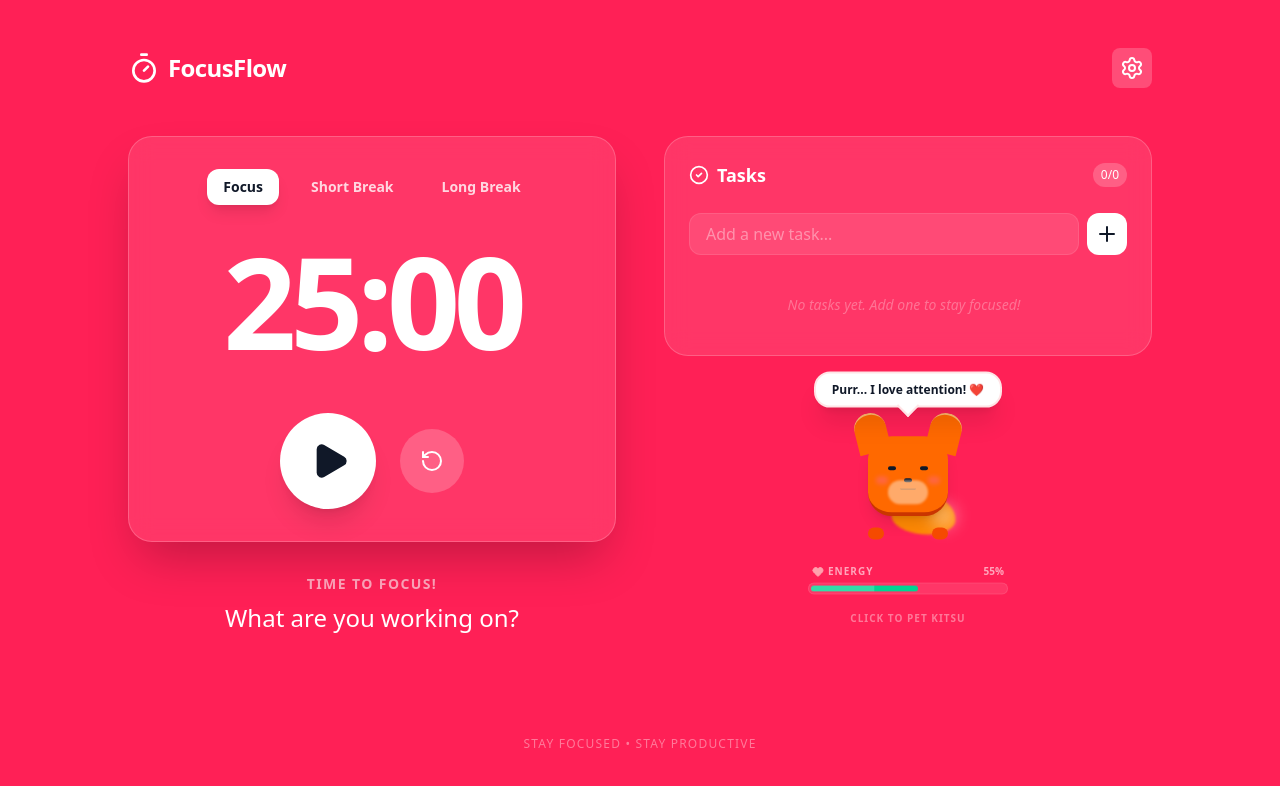
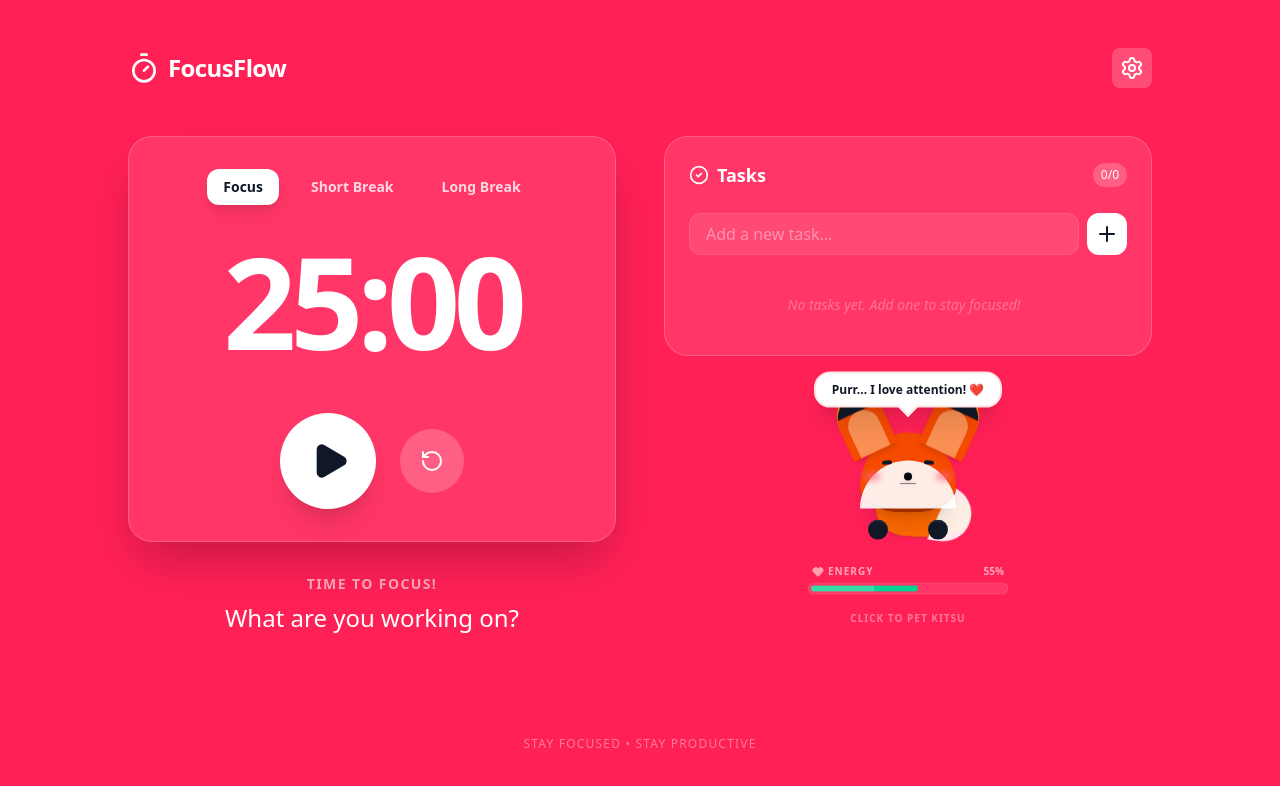
Before and after one commit to MedlHesedh/Masancgap-Pomodoro, a React (Vite) app: page / in a window 1280 px wide. Both pictures are taken after a click on the element 908 px from the left and 479 px from the top of the page. Shown: the top 786 px of the page. Built offline with nearby package versions, Linux system fonts and the light colour scheme.

Commit message:
feat(sprite): Enhance Kitsune sprite animations and appearance
Refine the Kitsune sprite's tail and body animations to provide more expressive states for sleeping, sad, and happy moods. Update the tail's shape and blur for a more visually appealing fluffy texture.

```diff
--- a/src/App.tsx
+++ b/src/App.tsx
@@ -30,88 +30,76 @@ const KitsuneSprite = ({ energy, isPetting }: { energy: number; isPetting: boole
   const isSleeping = energy === 0;
   const isSad = energy > 0 && energy < 30;
   const isHappy = energy >= 80;
-  const isNormal = !isSleeping && !isSad && !isHappy;
 
   return (
     <div className="relative w-32 h-32 flex items-center justify-center">
-      {/* Tail */}
+      {/* Fluffy Tail */}
       <motion.div
         animate={{
-          rotate: isSleeping ? 0 : isHappy ? [0, 25, 0] : isSad ? [0, 5, 0] : [0, 15, 0],
-          scale: isSleeping ? 0.9 : isHappy ? 1.1 : isSad ? 0.95 : 1
+          rotate: isSleeping ? 0 : isHappy ? [0, 40, 0] : isSad ? [0, 5, 0] : [0, 25, 0],
+          scale: isSleeping ? 0.9 : isHappy ? 1.2 : isSad ? 0.95 : 1
         }}
         transition={{
-          duration: isHappy ? 0.8 : isSad ? 3 : 2,
+          duration: isHappy ? 0.5 : isSad ? 3 : 2,
           repeat: Infinity,
           ease: "easeInOut"
         }}
-        className="absolute bottom-4 right-4 w-16 h-10 bg-orange-400 rounded-full origin-left blur-[1px]"
-        style={{ borderRadius: '50% 50% 50% 50% / 60% 60% 40% 40%' }}
+        className="absolute bottom-4 right-0 w-24 h-14 bg-orange-500 rounded-full origin-left blur-[0.5px] shadow-sm"
+        style={{ borderRadius: '30% 70% 70% 30% / 50% 50% 50% 50%' }}
       >
-        <div className="absolute right-0 top-1/2 -translate-y-1/2 w-6 h-6 bg-white rounded-full opacity-40 blur-sm" />
+        {/* Tail Tip (White) */}
+        <div className="absolute right-0 top-0 bottom-0 w-10 bg-white rounded-r-full opacity-90"
+             style={{ clipPath: 'polygon(40% 0%, 100% 0%, 100% 100%, 0% 100%)' }} />
       </motion.div>
 
-      {/* Body */}
+      {/* Body & Head */}
       <motion.div
         animate={{
-          scaleY: isSleeping ? 0.8 : isHappy ? [1, 1.05, 1] : 1,
-          scaleX: isHappy ? [1, 1.02, 1] : 1,
-          y: isPetting ? [0, -8, 0] : isSleeping ? 8 : isSad ? 3 : isHappy ? [0, -4, 0] : 0
+          scaleY: isSleeping ? 0.7 : isHappy ? [1, 1.1, 1] : 1,
+          scaleX: isHappy ? [1, 1.05, 1] : 1,
+          y: isPetting ? [0, -12, 0] : isSleeping ? 12 : isSad ? 5 : isHappy ? [0, -6, 0] : 0
         }}
-        transition={{ duration: isHappy ? 1.5 : 2, repeat: Infinity, ease: "easeInOut" }}
-        className="relative w-20 h-20 bg-orange-500 rounded-3xl shadow-lg border-b-4 border-orange-700 flex items-center justify-center"
+        transition={{ duration: isHappy ? 1 : 2, repeat: Infinity, ease: "easeInOut" }}
+        className="relative w-24 h-20 bg-orange-600 shadow-xl border-b-4 border-orange-800 flex items-center justify-center"
+        style={{ borderRadius: '50% 50% 45% 45% / 70% 70% 30% 30%' }}
       >
-        {/* Ears */}
-        <motion.div
-          animate={{
-            rotate: isSleeping ? -40 : isHappy ? [-10, 10, -10] : isSad ? -25 : -15,
-            y: isHappy ? -2 : 0
-          }}
-          transition={{ duration: 0.5, repeat: Infinity }}
-          className="absolute -top-6 -left-2 w-8 h-10 bg-orange-500 rounded-t-full border-t-2 border-orange-300 origin-bottom"
-        />
-        <motion.div
-          animate={{
-            rotate: isSleeping ? 40 : isHappy ? [10, -10, 10] : isSad ? 25 : 15,
-            y: isHappy ? -2 : 0
-          }}
-          transition={{ duration: 0.5, repeat: Infinity }}
-          className="absolute -top-6 -right-2 w-8 h-10 bg-orange-500 rounded-t-full border-t-2 border-orange-300 origin-bottom"
-        />
+        {/* White Muzzle/Chest */}
+        <div className="absolute bottom-0 w-full h-12 bg-white/90 rounded-t-[50%] blur-[0.5px]"
+             style={{ borderRadius: '50% 50% 0 0 / 100% 100% 0 0' }} />
 
-        {/* Face */}
-        <div className="relative w-full h-full flex flex-col items-center justify-center pt-2">
-          {/* Eyes */}
-          <div className="flex gap-6">
+        {/* Face Content */}
+        <div className="relative w-full h-full flex flex-col items-center justify-center pt-1 z-10">
+          {/* Eyes - More slanted/fox-like */}
+          <div className="flex gap-8">
             {isSleeping ? (
               <>
-                <div className="w-3 h-1 bg-gray-900/50 rounded-full" />
-                <div className="w-3 h-1 bg-gray-900/50 rounded-full" />
+                <div className="w-4 h-1 bg-gray-900/70 rounded-full rotate-[-10deg]" />
+                <div className="w-4 h-1 bg-gray-900/70 rounded-full rotate-[10deg]" />
               </>
             ) : isHappy ? (
               <>
                 <motion.div
-                  animate={{ scale: [1, 1.2, 1] }}
-                  transition={{ duration: 2, repeat: Infinity }}
-                  className="w-2.5 h-2.5 bg-gray-900 rounded-full"
+                  animate={{ scale: [1, 1.3, 1], rotate: [-10, 10, -10] }}
+                  transition={{ duration: 1.5, repeat: Infinity }}
+                  className="w-3 h-3 bg-gray-900 rounded-full"
                 />
                 <motion.div
-                  animate={{ scale: [1, 1.2, 1] }}
-                  transition={{ duration: 2, repeat: Infinity }}
-                  className="w-2.5 h-2.5 bg-gray-900 rounded-full"
+                  animate={{ scale: [1, 1.3, 1], rotate: [10, -10, 10] }}
+                  transition={{ duration: 1.5, repeat: Infinity }}
+                  className="w-3 h-3 bg-gray-900 rounded-full"
                 />
               </>
             ) : (
               <>
                 <motion.div
-                  animate={{ height: isSad ? 2 : [6, 6, 1, 6] }}
+                  animate={{ height: isSad ? 2 : [7, 7, 1, 7] }}
                   transition={{ duration: 3, repeat: Infinity }}
-                  className="w-2 bg-gray-900 rounded-full"
+                  className="w-2.5 bg-gray-900 rounded-full rotate-[-5deg]"
                 />
                 <motion.div
-                  animate={{ height: isSad ? 2 : [6, 6, 1, 6] }}
+                  animate={{ height: isSad ? 2 : [7, 7, 1, 7] }}
                   transition={{ duration: 3, repeat: Infinity }}
-                  className="w-2 bg-gray-900 rounded-full"
+                  className="w-2.5 bg-gray-900 rounded-full rotate-[5deg]"
                 />
               </>
             )}
@@ -122,42 +110,69 @@ const KitsuneSprite = ({ energy, isPetting }: { energy: number; isPetting: boole
             {(isPetting || isHappy) && (
               <motion.div
                 initial={{ opacity: 0 }}
-                animate={{ opacity: isHappy ? 0.3 : 0.5 }}
+                animate={{ opacity: isHappy ? 0.4 : 0.7 }}
                 exit={{ opacity: 0 }}
-                className="absolute top-10 flex gap-10"
+                className="absolute top-10 flex gap-14"
               >
-                <div className="w-3 h-2 bg-rose-400 rounded-full blur-[2px]" />
-                <div className="w-3 h-2 bg-rose-400 rounded-full blur-[2px]" />
+                <div className="w-4 h-2 bg-rose-400 rounded-full blur-[3px]" />
+                <div className="w-4 h-2 bg-rose-400 rounded-full blur-[3px]" />
               </motion.div>
             )}
           </AnimatePresence>
 
-          {/* Nose & Mouth */}
-          <div className="mt-2 w-2 h-1 bg-gray-900 rounded-full" />
+          {/* Pointy Snout */}
+          <div className="mt-2 flex flex-col items-center">
+            <div className="w-2 h-2 bg-gray-950 rounded-full shadow-sm" />
             <motion.div
               animate={{
-              scaleX: isHappy ? 1.5 : isSad ? 0.8 : 1,
+                scaleX: isHappy ? 1.8 : isSad ? 0.6 : 1,
                 y: isHappy ? -1 : 0,
                 rotate: isSad ? 180 : 0
               }}
-            className={`mt-1 w-4 h-1 border-b-2 border-gray-900/30 rounded-full ${isHappy ? 'border-b-rose-400' : ''}`}
+              className={`mt-0.5 w-4 h-0.5 border-b-2 border-gray-900/50 rounded-full ${isHappy ? 'border-b-rose-500' : ''}`}
             />
           </div>
-
-        {/* Belly */}
-        <div className="absolute bottom-2 w-10 h-6 bg-orange-100/50 rounded-full blur-[1px]" />
+        </div>
       </motion.div>
 
-      {/* Paws */}
+      {/* Pointy Fox Ears with Black Tips */}
       <motion.div
-        animate={{ y: isHappy ? [0, -2, 0] : 0 }}
-        transition={{ duration: 0.5, repeat: Infinity }}
-        className="absolute bottom-2 left-6 w-4 h-3 bg-orange-600 rounded-full"
+        animate={{
+          rotate: isSleeping ? -50 : isHappy ? [-20, 20, -20] : isSad ? -40 : -25,
+          y: isHappy ? -6 : 0
+        }}
+        transition={{ duration: 0.3, repeat: Infinity }}
+        className="absolute -top-8 left-2 w-12 h-16 bg-orange-600 rounded-t-[100%] border-t-4 border-orange-400 origin-bottom shadow-md overflow-hidden"
+      >
+        {/* Black Tip */}
+        <div className="absolute top-0 inset-x-0 h-4 bg-gray-900" />
+        {/* Inner Ear */}
+        <div className="absolute inset-x-2 top-4 bottom-0 bg-orange-200/50 rounded-t-full" />
+      </motion.div>
+      <motion.div
+        animate={{
+          rotate: isSleeping ? 50 : isHappy ? [20, -20, 20] : isSad ? 40 : 25,
+          y: isHappy ? -6 : 0
+        }}
+        transition={{ duration: 0.3, repeat: Infinity }}
+        className="absolute -top-8 right-2 w-12 h-16 bg-orange-600 rounded-t-[100%] border-t-4 border-orange-400 origin-bottom shadow-md overflow-hidden"
+      >
+        {/* Black Tip */}
+        <div className="absolute top-0 inset-x-0 h-4 bg-gray-900" />
+        {/* Inner Ear */}
+        <div className="absolute inset-x-2 top-4 bottom-0 bg-orange-200/50 rounded-t-full" />
+      </motion.div>
+
+      {/* Paws (Black "Socks") */}
+      <motion.div
+        animate={{ y: isHappy ? [0, -5, 0] : 0 }}
+        transition={{ duration: 0.4, repeat: Infinity }}
+        className="absolute bottom-2 left-6 w-5 h-5 bg-gray-900 rounded-full border-t-2 border-gray-800"
       />
       <motion.div
-        animate={{ y: isHappy ? [0, -2, 0] : 0 }}
-        transition={{ duration: 0.5, repeat: Infinity, delay: 0.2 }}
-        className="absolute bottom-2 right-6 w-4 h-3 bg-orange-600 rounded-full"
+        animate={{ y: isHappy ? [0, -5, 0] : 0 }}
+        transition={{ duration: 0.4, repeat: Infinity, delay: 0.1 }}
+        className="absolute bottom-2 right-6 w-5 h-5 bg-gray-900 rounded-full border-t-2 border-gray-800"
       />
 
       {/* Sleep Zzz */}
@@ -167,11 +182,11 @@ const KitsuneSprite = ({ energy, isPetting }: { energy: number; isPetting: boole
             initial={{ opacity: 0, scale: 0 }}
             animate={{ opacity: 1, scale: 1 }}
             exit={{ opacity: 0, scale: 0 }}
-            className="absolute -top-4 -right-4 flex flex-col gap-2"
+            className="absolute -top-8 -right-6 flex flex-col gap-2"
           >
-            <motion.span animate={{ y: [-5, 5, -5], x: [0, 5, 0] }} transition={{ duration: 2, repeat: Infinity }} className="text-white font-bold text-lg">Z</motion.span>
-            <motion.span animate={{ y: [5, -5, 5], x: [5, 0, 5] }} transition={{ duration: 2, repeat: Infinity, delay: 0.5 }} className="text-white/70 font-bold text-sm">z</motion.span>
-            <motion.span animate={{ y: [-5, 5, -5], x: [0, 5, 0] }} transition={{ duration: 2, repeat: Infinity, delay: 1 }} className="text-white/40 font-bold text-xs">z</motion.span>
+            <motion.span animate={{ y: [-8, 8, -8], x: [0, 8, 0] }} transition={{ duration: 2, repeat: Infinity }} className="text-white font-bold text-xl">Z</motion.span>
+            <motion.span animate={{ y: [8, -8, 8], x: [8, 0, 8] }} transition={{ duration: 2, repeat: Infinity, delay: 0.5 }} className="text-white/70 font-bold text-lg">z</motion.span>
+            <motion.span animate={{ y: [-8, 8, -8], x: [0, 8, 0] }} transition={{ duration: 2, repeat: Infinity, delay: 1 }} className="text-white/40 font-bold text-sm">z</motion.span>
           </motion.div>
         )}
       </AnimatePresence>
@@ -185,8 +200,9 @@ const KitsuneSprite = ({ energy, isPetting }: { energy: number; isPetting: boole
             exit={{ opacity: 0 }}
             className="absolute inset-0 pointer-events-none"
           >
-            <motion.div animate={{ scale: [1, 1.5, 1], opacity: [0.5, 1, 0.5] }} transition={{ duration: 2, repeat: Infinity }} className="absolute -top-2 left-4"><Sparkles className="w-4 h-4 text-yellow-300" /></motion.div>
-            <motion.div animate={{ scale: [1, 1.5, 1], opacity: [0.5, 1, 0.5] }} transition={{ duration: 2, repeat: Infinity, delay: 0.7 }} className="absolute top-4 -right-2"><Sparkles className="w-3 h-3 text-yellow-200" /></motion.div>
+            <motion.div animate={{ scale: [1, 1.8, 1], opacity: [0.5, 1, 0.5] }} transition={{ duration: 1.5, repeat: Infinity }} className="absolute -top-6 left-2"><Sparkles className="w-6 h-6 text-yellow-300" /></motion.div>
+            <motion.div animate={{ scale: [1, 1.8, 1], opacity: [0.5, 1, 0.5] }} transition={{ duration: 1.5, repeat: Infinity, delay: 0.5 }} className="absolute top-2 -right-6"><Sparkles className="w-5 h-5 text-yellow-200" /></motion.div>
+            <motion.div animate={{ scale: [1, 1.8, 1], opacity: [0.5, 1, 0.5] }} transition={{ duration: 1.5, repeat: Infinity, delay: 1 }} className="absolute -bottom-4 left-1/2"><Sparkles className="w-4 h-4 text-yellow-100" /></motion.div>
           </motion.div>
         )}
       </AnimatePresence>
```
Lines whose indentation alone changed are shown as unchanged.
